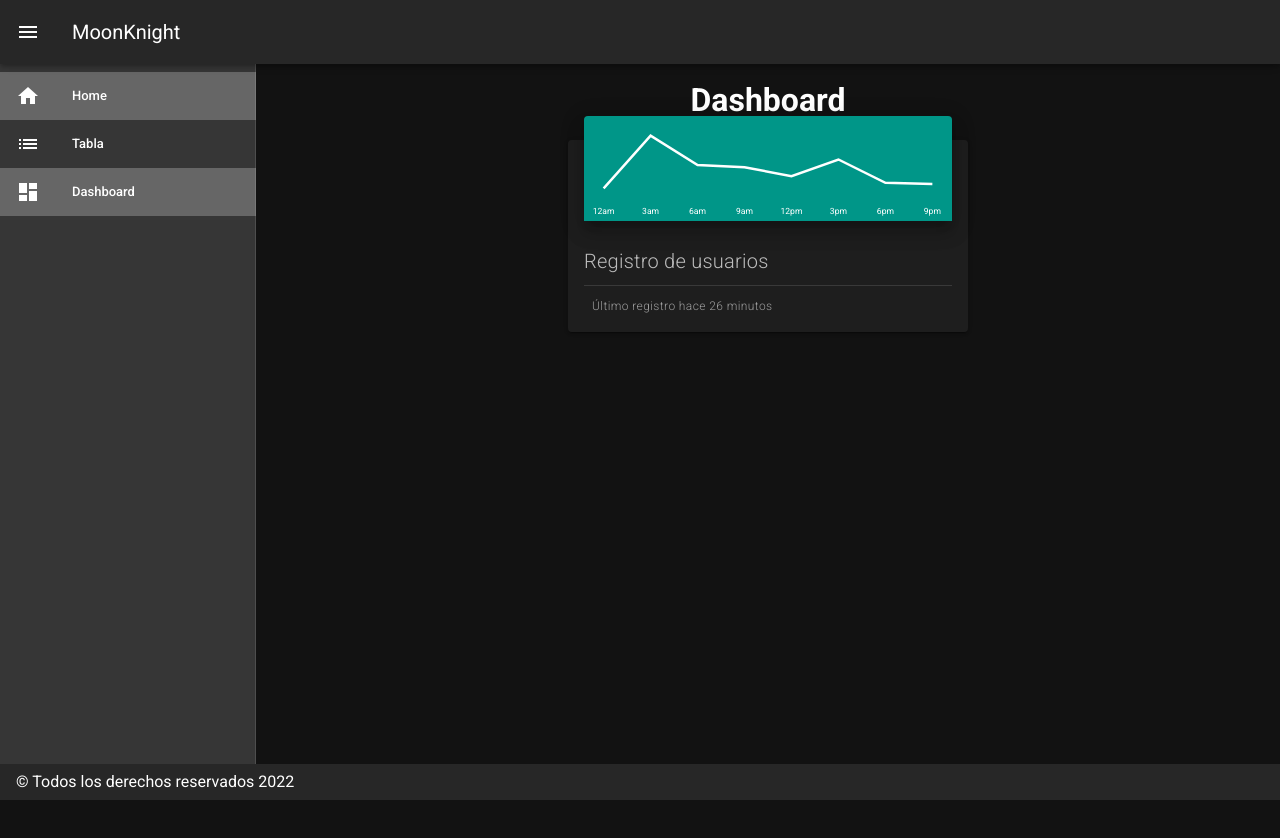
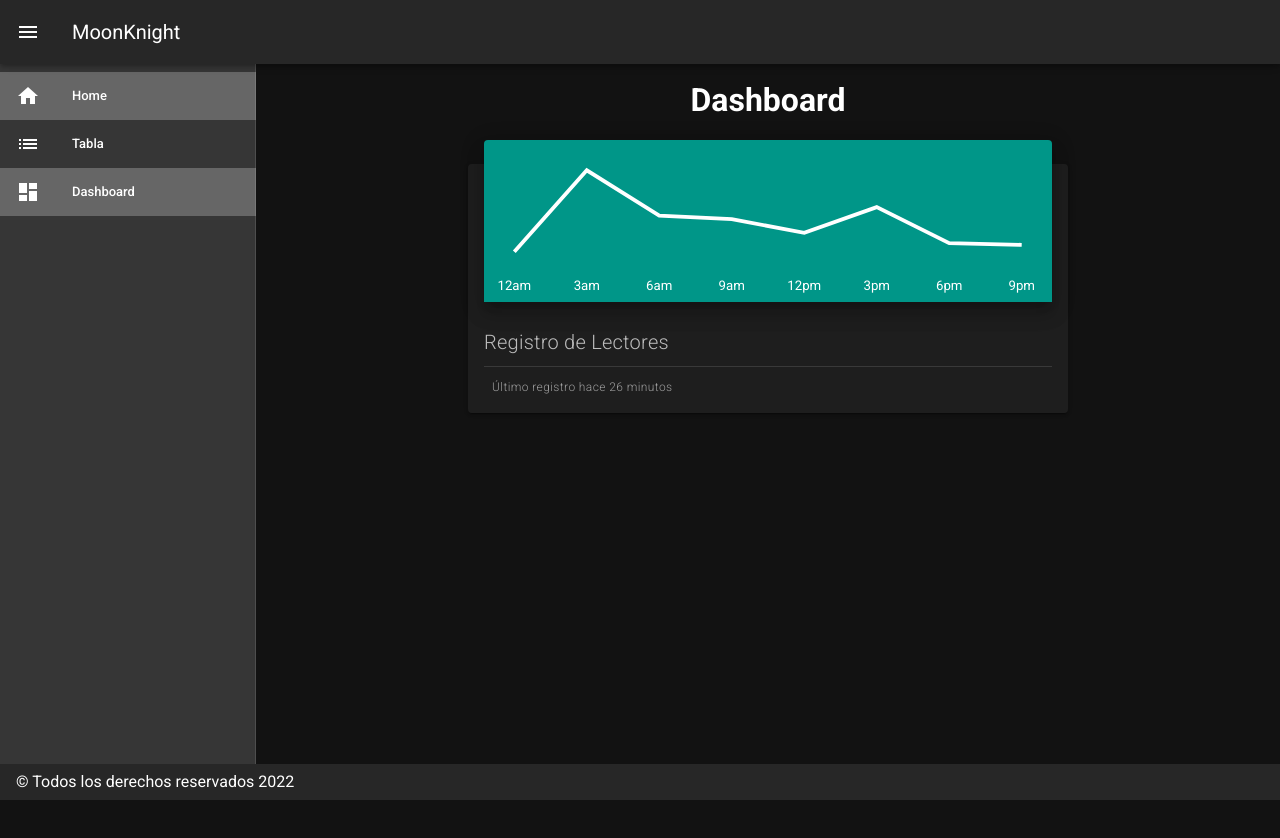
Before and after one commit to Omerly/new, a Vue app: page /Dashboard in a window 1280 px wide. Shown: the top 838 px of the page. Built offline with nearby package versions, Linux system fonts and the light colour scheme.

Commit message:
tamannografica

```diff
--- a/src/components/Dashboard.vue
+++ b/src/components/Dashboard.vue
@@ -11,8 +11,8 @@
 
 <template>
   <v-card
-    class="mt-4 mx-auto"
-    max-width="400"
+    class="mt-10 mx-auto"
+    max-width="600"
   >
     <v-sheet
       class="v-sheet--offset mx-auto"
@@ -31,7 +31,7 @@
 
     <v-card-text class="pt-0">
       <div class="text-h6 font-weight-light mb-2">
-        Registro de usuarios
+        Registro de Lectores
       </div>
 
       <v-divider class="my-2"></v-divider>
```
